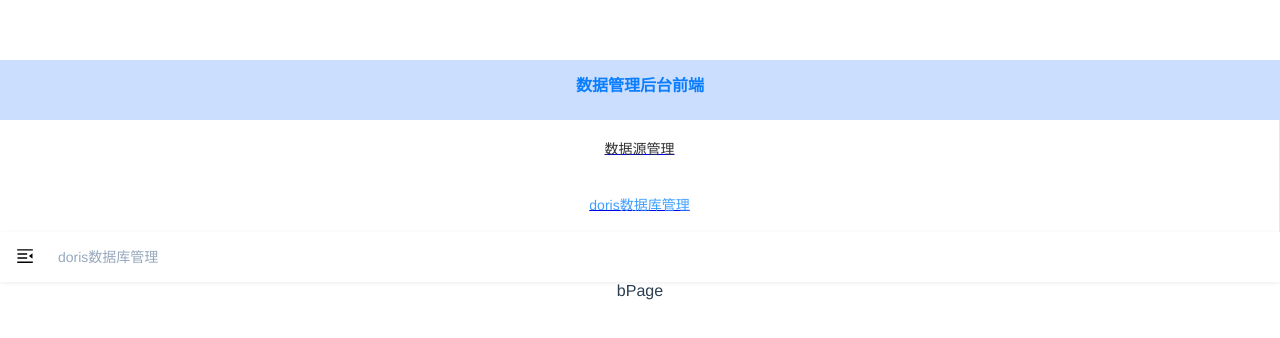
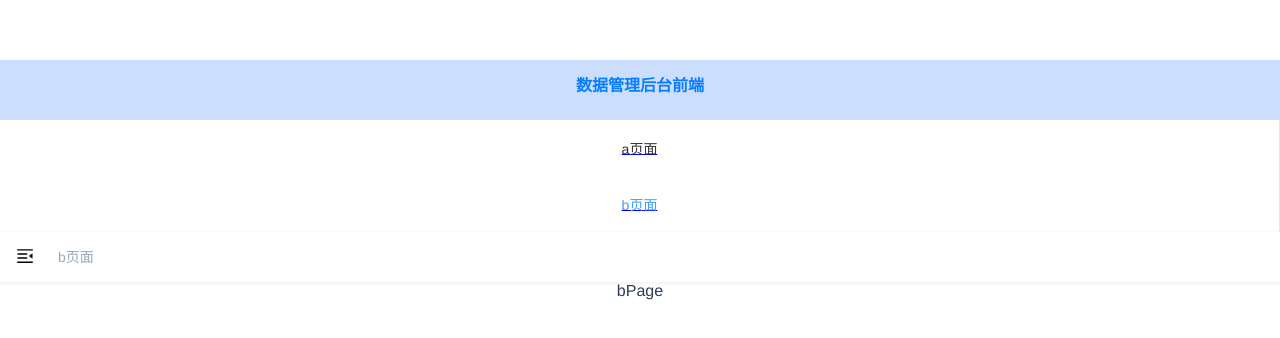
Before and after one commit to youqiting/my-bms-web, a Vue app: page /#/bPage in a window 1280 px wide. Shown: the top 338 px of the page. Built offline with nearby package versions, Linux system fonts and the light colour scheme.

Commit message:
更改路由页面文案

```diff
--- a/src/router/index.js
+++ b/src/router/index.js
@@ -45,7 +45,7 @@
 			path: 'a',
 			name: 'aPage',
 			component: () => import('@/views/a/aPage'),
-			meta: { title: '数据源管理', icon: 'el-icon-data-line' }
+			meta: { title: 'a页面', icon: 'el-icon-data-line' }
 		}]
 	},
 	{
@@ -55,7 +55,7 @@
 			path: '',
 			name: 'bPage',
 			component: () => import('@/views/b/bPage'),
-			meta: { title: 'doris数据库管理', icon: 'el-icon-tickets' }
+			meta: { title: 'b页面', icon: 'el-icon-tickets' }
 		}]
 	},
 
```
